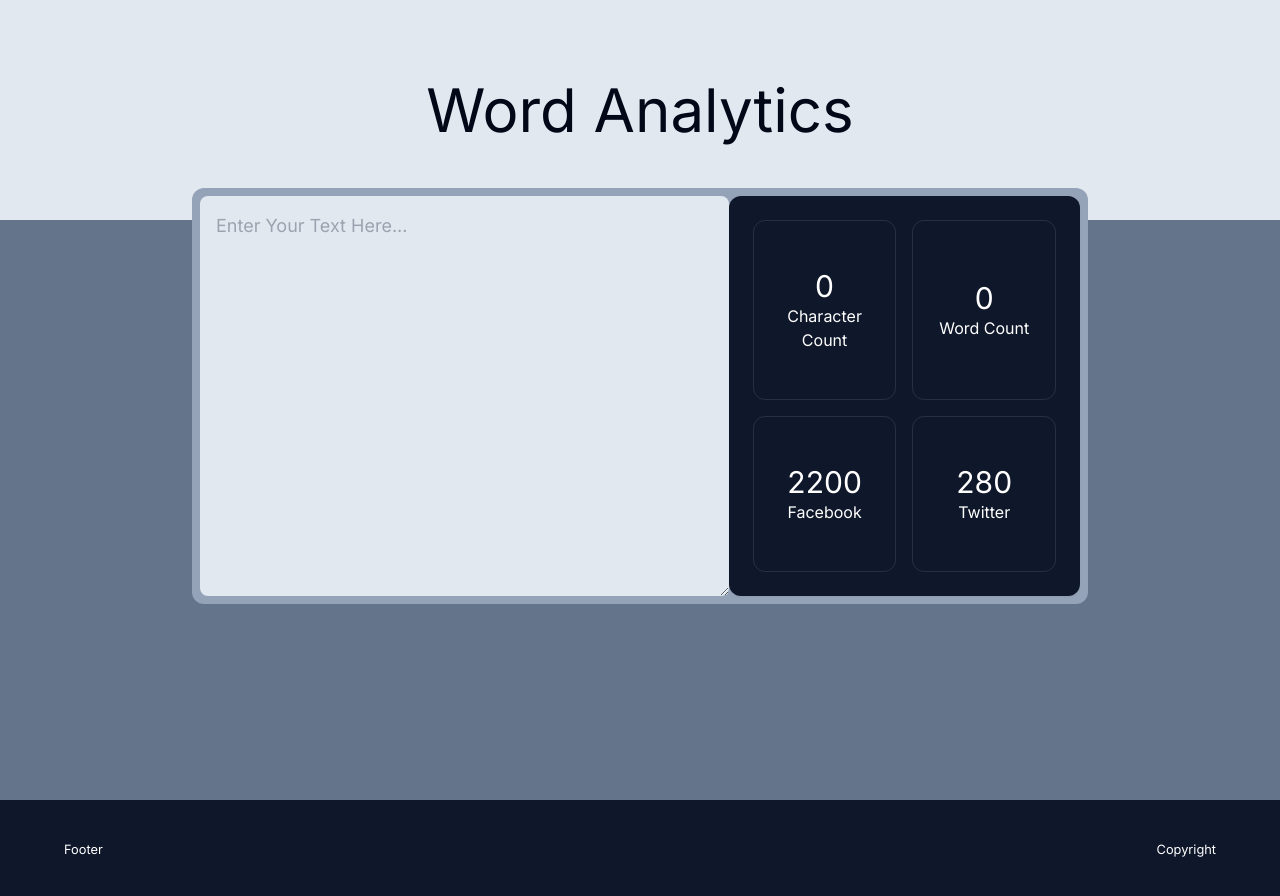
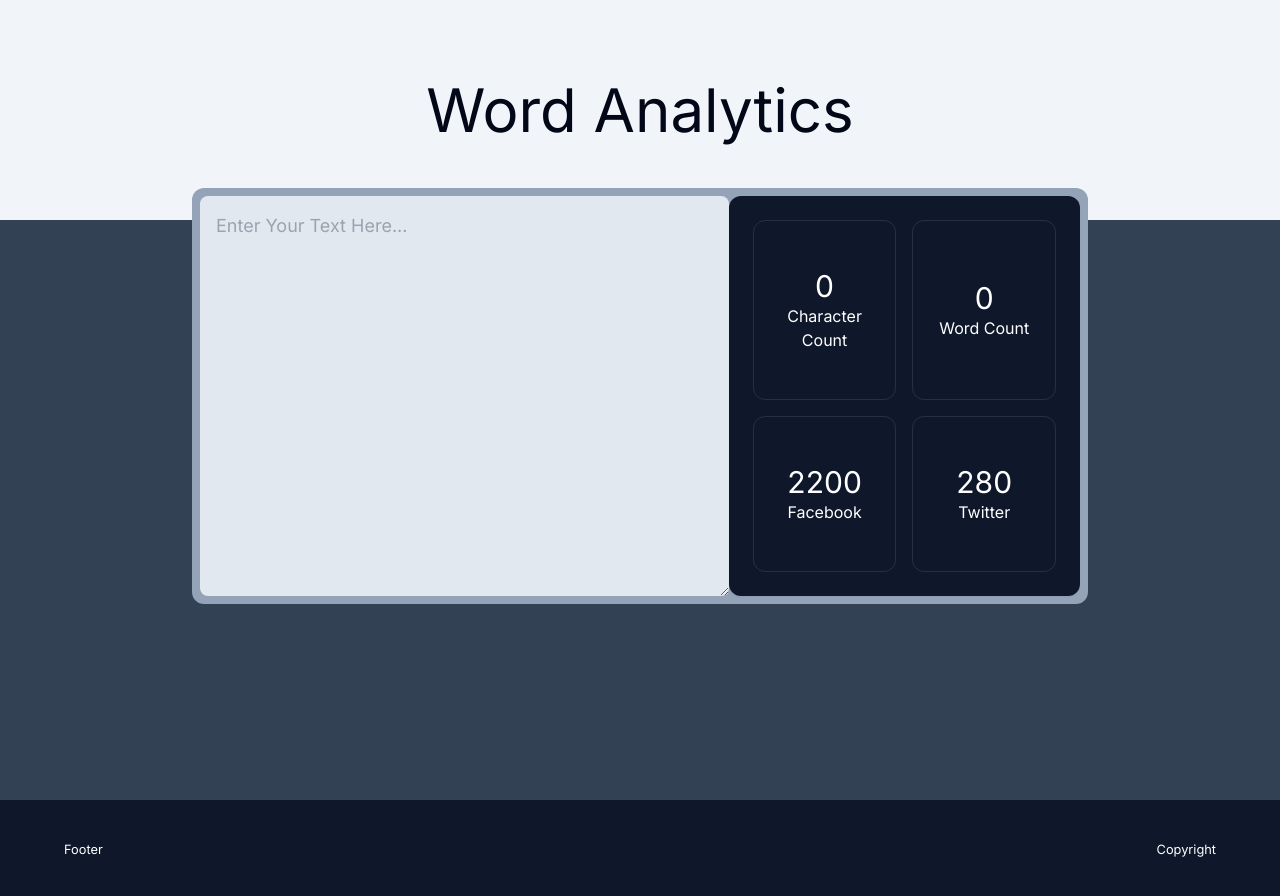
Before and after one commit to aaronaltman/portfolio_word_analytics, a Next.js app: page / in a window 1280 px wide. Shown: the top 896 px of the page. Built offline with nearby package versions, Linux system fonts and the light colour scheme.

Commit message:
ok then pretty much

```diff
--- a/src/components/background.tsx
+++ b/src/components/background.tsx
@@ -3,8 +3,8 @@ import MainCard from "./MainCard";
 
 export default function Background() {
   return (
-    <main className="bg-slate-500 min-h-screen">
-      <section className="bg-slate-200 py-20  max-w-8xl mx-auto ">
+    <main className="bg-slate-700 min-h-screen">
+      <section className="bg-slate-100 py-20  max-w-8xl mx-auto ">
         <h1 className="text-center text-6xl">Word Analytics</h1>
       </section>
       <MainCard />
```
